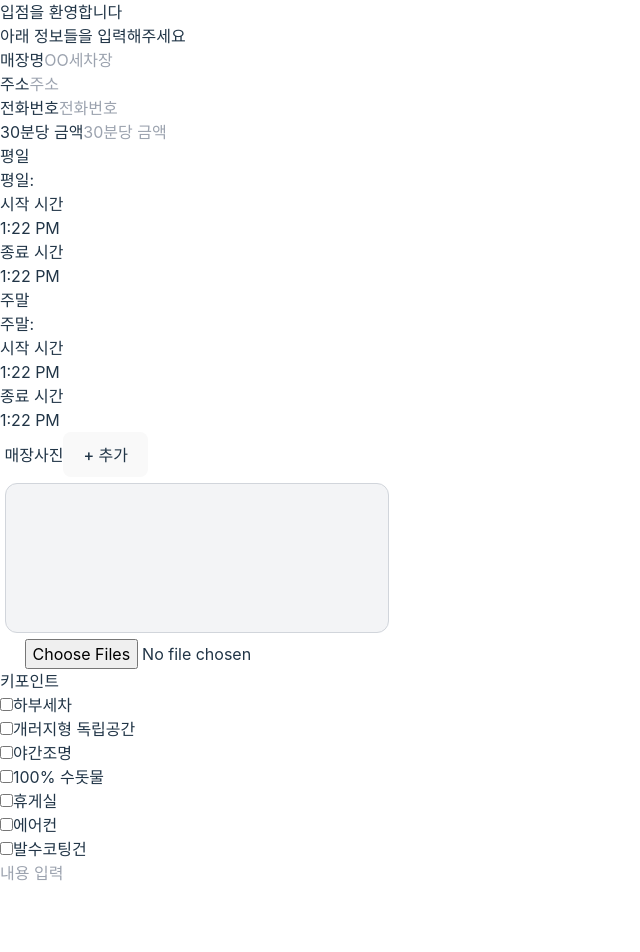
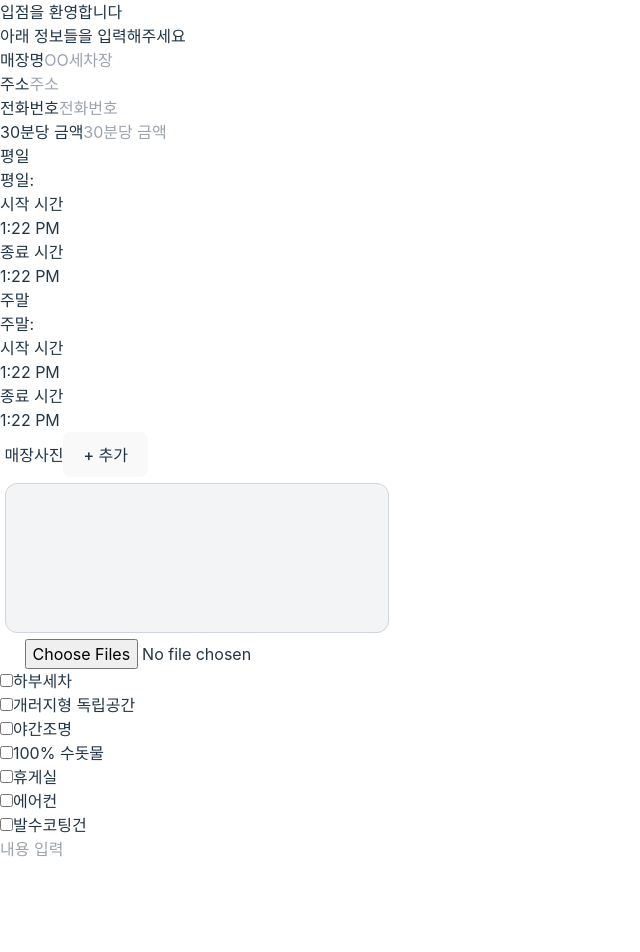
Before and after one commit to minjuko/Team10_FE_OWNER, a React (Vite) app: page /register in a window 1280 px wide. Shown: the top 952 px of the page, without its empty margins (0-640 px from the left). Built offline with nearby package versions, Linux system fonts and the light colour scheme.

Commit message:
design: KeyPoint 스타일 수정

```diff
--- a/src/components/molecules/KeyPoint.jsx
+++ b/src/components/molecules/KeyPoint.jsx
@@ -1,11 +1,11 @@
 // KeyPoint.jsx
 import React from 'react';
 import Badge from '../atoms/Badge';
+import { Box } from '../atoms/Box';
 
 const KeyPoint = ({ pointLabels, selectedPoints}) => {
   return (
-    <div>
-      <h3>키포인트</h3>
+    <Box size="keypointbox">
       <div className="grid grid-cols-3 gap-2 mt-2">
         {pointLabels.map((label, index) => (
           <Badge
@@ -16,7 +16,7 @@ const KeyPoint = ({ pointLabels, selectedPoints}) => {
           />
         ))}
       </div>
-    </div>
+    </Box>
   );
 };
 
```
